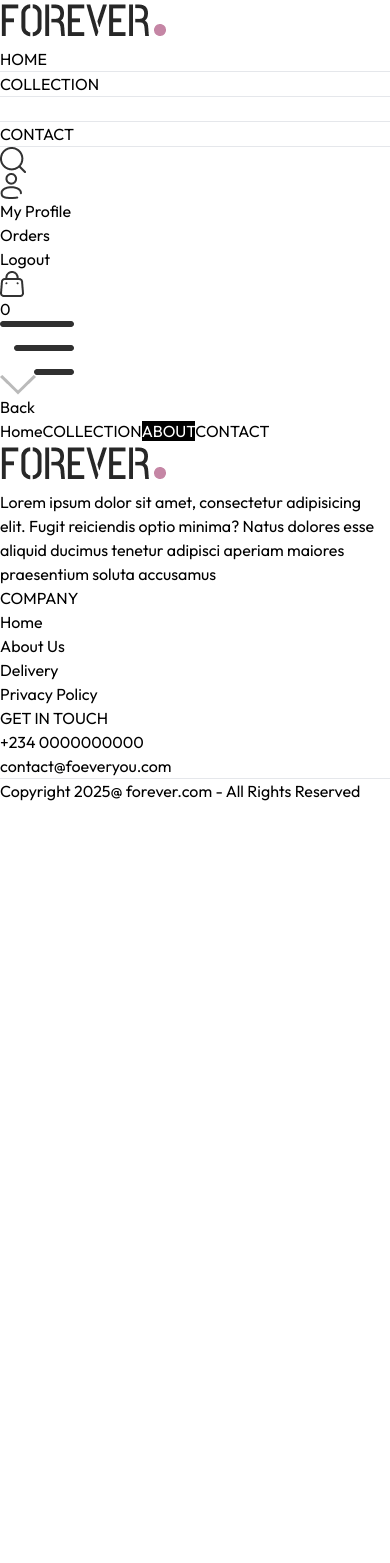
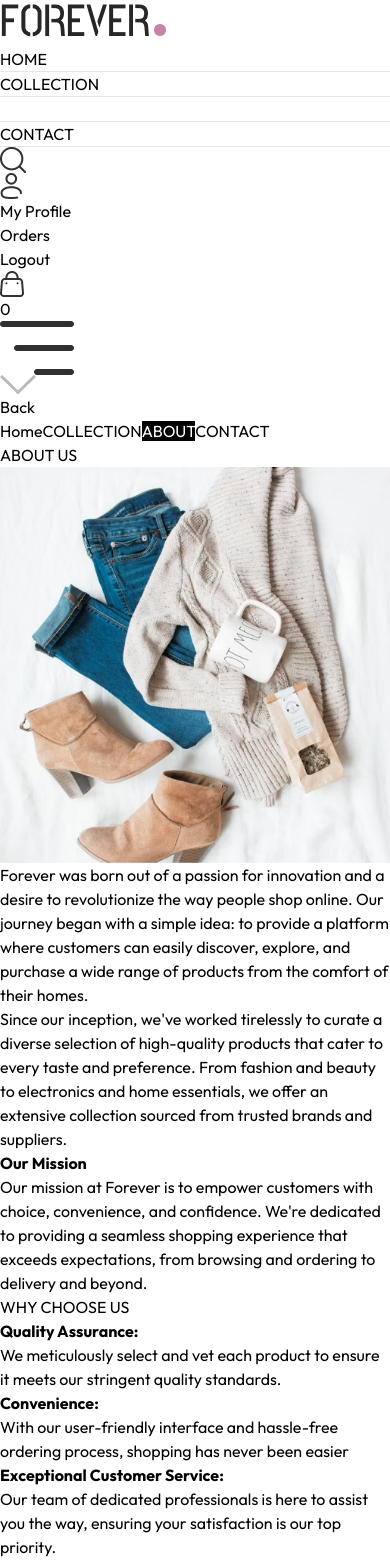
Before and after one commit to lordgreg003/mini-onlinestore, a React (Vite) app: page /about in a window 390 px wide. Shown: the top 1563 px of the page. Before the commit the page ends 844 px from the top, so only its background shows below. Built offline with nearby package versions, Linux system fonts and the light colour scheme.

Commit message:
added about component

```diff
--- a/src/pages/About.jsx
+++ b/src/pages/About.jsx
@@ -1,5 +1,72 @@
+import { assets } from "../assets/assets";
+import NewsletterBox from "../components/NewsletterBox";
+import Title from "../components/Title";
+
 const About = () => {
-  return <div></div>;
+  return (
+    <div>
+      <div className="text-2xl text-center pt-8 border-t">
+        <Title text1={"ABOUT"} text2={"US"} />
+      </div>
+      <div className="my-10 flex flex-col md:flex-row gap-16">
+        <img
+          className="w-full md:max-w-[450px]"
+          src={assets.about_img}
+          alt="about_img"
+        />
+        <div className="flex flex-col justify-center gap-6 md:w-2/4 text-gray-600">
+          <p className="">
+            Forever was born out of a passion for innovation and a desire to
+            revolutionize the way people shop online. Our journey began with a
+            simple idea: to provide a platform where customers can easily
+            discover, explore, and purchase a wide range of products from the
+            comfort of their homes.
+          </p>
+          <p className="">
+            Since our inception, we&apos;ve worked tirelessly to curate a
+            diverse selection of high-quality products that cater to every taste
+            and preference. From fashion and beauty to electronics and home
+            essentials, we offer an extensive collection sourced from trusted
+            brands and suppliers.
+          </p>
+          <b className="text-gray-800">Our Mission</b>
+          <p>
+            Our mission at Forever is to empower customers with choice,
+            convenience, and confidence. We&apos;re dedicated to providing a
+            seamless shopping experience that exceeds expectations, from
+            browsing and ordering to delivery and beyond.
+          </p>
+        </div>
+      </div>
+      <div className="text-xl py-4">
+        <Title text1={"WHY"} text2={"CHOOSE US"} />
+      </div>
+      <div className="flex flex-col md:flex-row text-sm mb-20">
+        <div className="border px-10 md:py-16 py-8 sm:py-20 flex flex-col gap-5">
+          <b>Quality Assurance:</b>
+          <p className="text-gray-600">
+            We meticulously select and vet each product to ensure it meets our
+            stringent quality standards.
+          </p>
+        </div>
+        <div className="border px-10 md:py-16 py-8 sm:py-20 flex flex-col gap-5">
+          <b>Convenience:</b>
+          <p className="text-gray-600">
+            With our user-friendly interface and hassle-free ordering process,
+            shopping has never been easier
+          </p>
+        </div>
+        <div className="border px-10 md:py-16 py-8 sm:py-20 flex flex-col gap-5">
+          <b>Exceptional Customer Service:</b>
+          <p className="text-gray-600">
+            Our team of dedicated professionals is here to assist you the way,
+            ensuring your satisfaction is our top priority.
+          </p>
+        </div>
+      </div>
+      <NewsletterBox />
+    </div>
+  );
 };
 
 export default About;
--- a/src/pages/Contact.jsx
+++ b/src/pages/Contact.jsx
@@ -1,5 +1,13 @@
+import Title from "../components/Title";
+
 const Contact = () => {
-  return <div></div>;
+  return (
+    <div>
+      <div className="text-2xl text-center pt-8 border-t">
+        <Title text1={"CONTACT"} text2={"US"} />
+      </div>
+    </div>
+  );
 };
 
 export default Contact;
--- a/src/pages/Login.jsx
+++ b/src/pages/Login.jsx
@@ -1,5 +1,67 @@
+import { useState } from "react";
+
 const Login = () => {
-  return <div></div>;
+  const [currentState, setCurrentState] = useState("Sign Up");
+  const onSubmitHandler = async (event) => {
+    event.preventDefault();
+    // const formData = new FormData(event.target);
+    // const data = Object.fromEntries(formData);
+    // console.log(data);
+  };
+  return (
+    <form
+      onSubmit={onSubmitHandler}
+      className="flex flex-col items-center w-[90%]  m-auto md:max-w-md mt-14 gap-4 text-gray-800 "
+    >
+      <div className="inline-flex items-center gap-2 mb-2 mt-10">
+        <p className="prata-regular text-nowrap text-3xl">{currentState}</p>
+        <hr className="border-none h-[1.5px] w-8 bg-gray-800" />
+      </div>
+      {currentState === "Login" ? (
+        ""
+      ) : (
+        <input
+          type="text"
+          className="w-full px-3 py-2 border border-gray-800"
+          placeholder="Name"
+          required
+        />
+      )}
+      <input
+        type="email"
+        className="w-full px-3 py-2 border border-gray-800"
+        placeholder="Email"
+        required
+      />
+      <input
+        type="password"
+        className="w-full px-3 py-2 border border-gray-800"
+        placeholder="Password"
+        required
+      />
+      <div className="w-full flex justify-between text-sm mt-[-8px]">
+        <p className="cursor-pointer">Forgot your password?</p>
+        {currentState === "Login" ? (
+          <p
+            className="cursor-pointer"
+            onClick={() => setCurrentState("Sign Up")}
+          >
+            Create account
+          </p>
+        ) : (
+          <p
+            className="cursor-pointer"
+            onClick={() => setCurrentState("Login")}
+          >
+            Login
+          </p>
+        )}
+      </div>
+      <button className="font-light bg-black text-white px-8 py-2 mt-2">
+        {currentState === "Login" ? "Sign In" : "Sign Up"}
+      </button>
+    </form>
+  );
 };
 
 export default Login;
```
